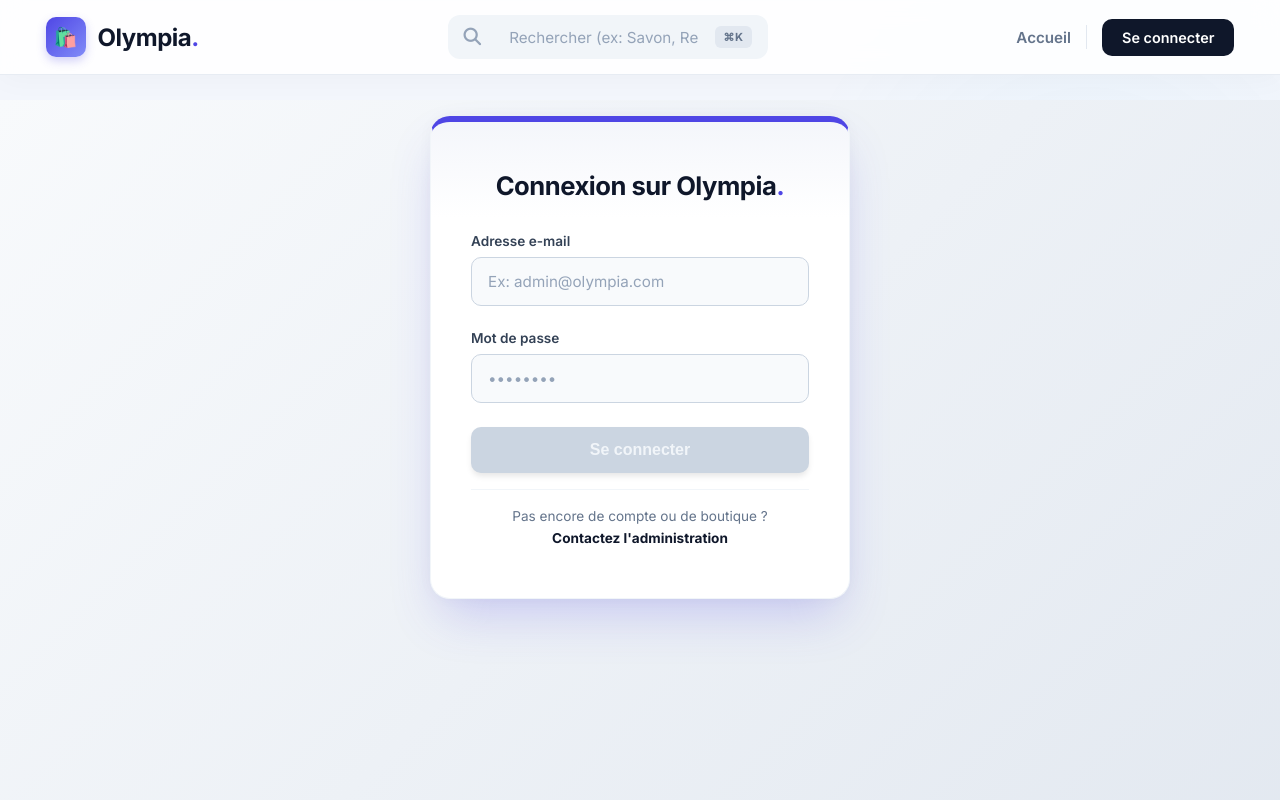
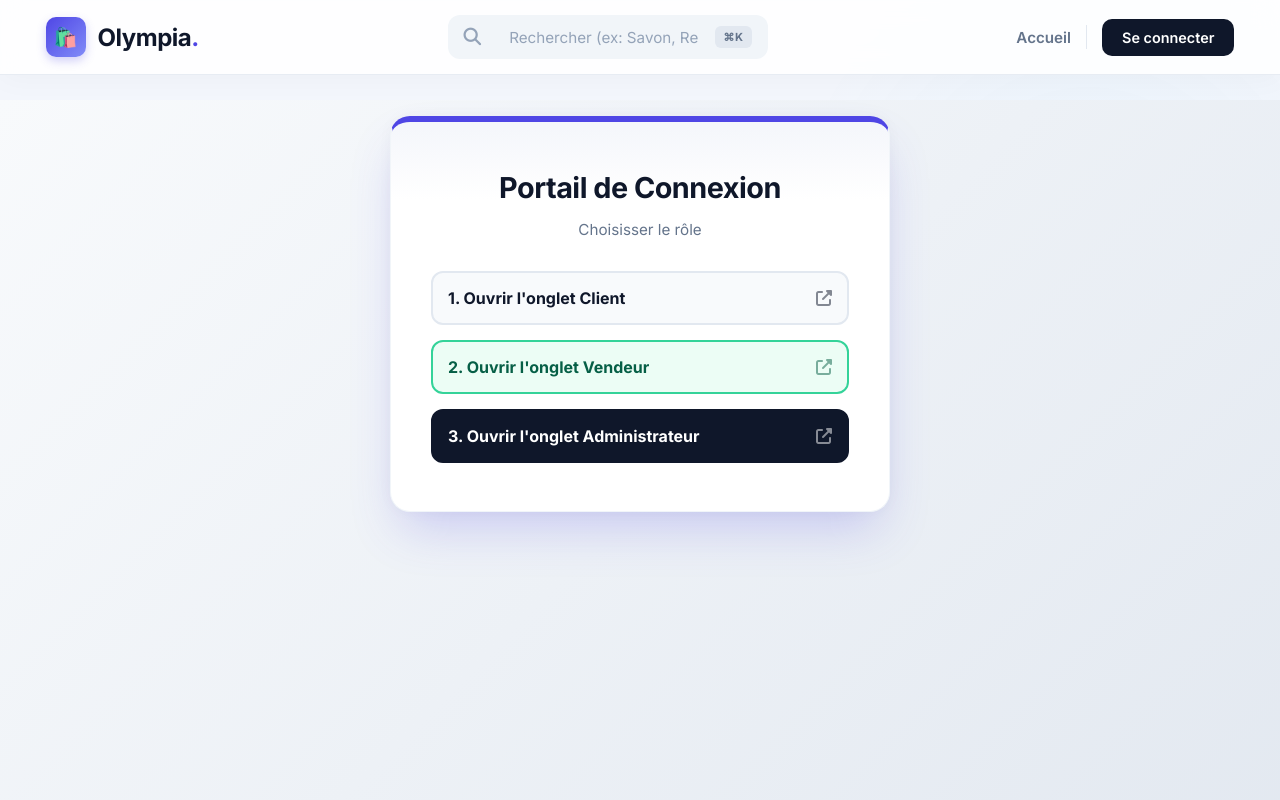
Before and after one commit to Maela1698/Olympia, an Angular app in the folder frontend/olympia-front/: page /login in a window 1280 px wide. Shown: the top 800 px of the page. Built offline with nearby package versions, Linux system fonts and the light colour scheme.

Commit message:
login pre-defini
Le login avec trois onglets differents
initialisé par un portail de connexion

```diff
--- a/frontend/olympia-front/src/app/pages/login/login.component.html
+++ b/frontend/olympia-front/src/app/pages/login/login.component.html
@@ -1,8 +1,39 @@
 <div class="login-wrapper">
-  <div class="login-card">
+
+  <div class="login-card" *ngIf="!currentRole" style="text-align: center; max-width: 500px;">
 
     <div class="login-header">
-        <h2>Connexion sur Olympia<span class="accent">.</span></h2>
+      <h2 style="font-size: 1.8rem; margin-bottom: 10px;">Portail de Connexion</h2>
+      <p style="color: #64748b; font-size: 0.95rem;">Choisisser le rôle </p>
+    </div>
+
+    <div style="display: flex; flex-direction: column; gap: 15px; margin-top: 30px;">
+
+      <a [routerLink]="['/login']" [queryParams]="{role: 'client'}" target="_blank"
+         style="background: #f8fafc; border: 2px solid #e2e8f0; color: #0f172a; padding: 15px; border-radius: 12px; text-decoration: none; font-weight: 700; display: flex; justify-content: space-between; align-items: center; transition: 0.2s;">
+        <span>1. Ouvrir l'onglet Client</span>
+        <i class="fa-solid fa-up-right-from-square" style="opacity: 0.5;"></i>
+      </a>
+
+      <a [routerLink]="['/login']" [queryParams]="{role: 'commercial'}" target="_blank"
+         style="background: #ecfdf5; border: 2px solid #34d399; color: #065f46; padding: 15px; border-radius: 12px; text-decoration: none; font-weight: 700; display: flex; justify-content: space-between; align-items: center; transition: 0.2s;">
+        <span>2. Ouvrir l'onglet Vendeur</span>
+        <i class="fa-solid fa-up-right-from-square" style="opacity: 0.5;"></i>
+      </a>
+
+      <a [routerLink]="['/login']" [queryParams]="{role: 'admin'}" target="_blank"
+         style="background: #0f172a; border: 2px solid #0f172a; color: white; padding: 15px; border-radius: 12px; text-decoration: none; font-weight: 700; display: flex; justify-content: space-between; align-items: center; transition: 0.2s;">
+        <span>3. Ouvrir l'onglet Administrateur</span>
+        <i class="fa-solid fa-up-right-from-square" style="opacity: 0.5;"></i>
+      </a>
+
+    </div>
+  </div>
+
+  <div class="login-card" *ngIf="currentRole">
+
+    <div class="login-header">
+        <h2>Connexion <span style="text-transform: capitalize; color: #4f46e5;">{{ currentRole }}</span><span class="accent">.</span></h2>
     </div>
 
     <div *ngIf="errorMessage" class="alert-error">
@@ -14,17 +45,8 @@
       <div class="form-group">
         <label for="mail">Adresse e-mail</label>
         <div class="input-wrapper">
-          <input
-            type="email"
-            id="mail"
-            formControlName="mail"
-            placeholder="Ex: admin@olympia.com"
-            [class.invalid]="loginForm.get('mail')?.invalid && loginForm.get('mail')?.touched"
-          >
+          <input type="email" id="mail" formControlName="mail" [class.invalid]="loginForm.get('mail')?.invalid && loginForm.get('mail')?.touched">
         </div>
-        <small *ngIf="loginForm.get('mail')?.invalid && loginForm.get('mail')?.touched" class="text-error">
-          Une adresse e-mail valide est requise.
-        </small>
       </div>
 
       <div class="form-group">
@@ -32,13 +54,7 @@
           <label for="password">Mot de passe</label>
         </div>
         <div class="input-wrapper">
-          <input
-            type="password"
-            id="password"
-            formControlName="password"
-            placeholder="••••••••"
-            [class.invalid]="loginForm.get('password')?.invalid && loginForm.get('password')?.touched"
-          >
+          <input type="password" id="password" formControlName="password" [class.invalid]="loginForm.get('password')?.invalid && loginForm.get('password')?.touched">
         </div>
       </div>
 
@@ -49,9 +65,6 @@
 
     </form>
 
-    <div class="form-footer">
-      <p>Pas encore de compte ou de boutique ? <br> <a routerLink="/inscription" class="register-link">Contactez l'administration</a></p>
-    </div>
+  </div>
 
-  </div>
 </div>
--- a/frontend/olympia-front/src/app/pages/login/login.component.ts
+++ b/frontend/olympia-front/src/app/pages/login/login.component.ts
@@ -1,24 +1,28 @@
-import { Component, inject } from '@angular/core';
+import { Component, OnInit, inject } from '@angular/core';
 import { CommonModule } from '@angular/common';
 import { ReactiveFormsModule, FormBuilder, FormGroup, Validators } from '@angular/forms';
-import { Router } from '@angular/router';
+import { Router, ActivatedRoute, RouterModule } from '@angular/router'; // 👈 Ajout de RouterModule
 import { AuthService } from '../../services/auth.service';
 
 @Component({
   selector: 'app-login',
   standalone: true,
-  imports: [CommonModule, ReactiveFormsModule],
+  imports: [CommonModule, ReactiveFormsModule, RouterModule], // 👈 N'oublie pas RouterModule
   templateUrl: './login.component.html',
-  styleUrl: './login.component.css'
+  styleUrls: ['./login.component.css']
 })
-export class LoginComponent {
+export class LoginComponent implements OnInit {
   private fb = inject(FormBuilder);
   private authService = inject(AuthService);
   private router = inject(Router);
+  private route = inject(ActivatedRoute);
 
   loginForm: FormGroup;
   errorMessage: string = '';
   isLoading: boolean = false;
+
+  // 👇 NOUVELLE VARIABLE : Détecte si on est sur le portail ou sur un formulaire
+  currentRole: string | null = null;
 
   constructor() {
     this.loginForm = this.fb.group({
@@ -27,45 +31,51 @@ export class LoginComponent {
     });
   }
 
+  ngOnInit() {
+    this.route.queryParams.subscribe(params => {
+      // On lit le rôle dans l'URL (ex: /login?role=admin)
+      this.currentRole = params['role'] || null;
+
+      // Si un rôle est trouvé, on pré-remplit le formulaire !
+      if (this.currentRole === 'admin') {
+        this.loginForm.patchValue({ mail: 'admin@test.com', password: '123456' });
+      } else if (this.currentRole === 'commercial') {
+        this.loginForm.patchValue({ mail: 'commercial@olympia.mg', password: '123456' });
+      } else if (this.currentRole === 'client') {
+        this.loginForm.patchValue({ mail: 'safidy@client.mg', password: '123456' });
+      }
+    });
+  }
+
   onSubmit() {
     if (this.loginForm.invalid) return;
-
     this.isLoading = true;
 
     this.authService.login(this.loginForm.value).subscribe({
       next: (response) => {
         this.isLoading = false;
 
-        // IMPORTANT: Assure-toi que response.user.role renvoie bien 'admin', 'commercial' ou 'client'
         const role = response.user.role;
-        const redirectUrl = localStorage.getItem('redirectAfterLogin');
+        const redirectUrl = sessionStorage.getItem('redirectAfterLogin');
 
-        // On nettoie la mémoire immédiatement
         if (redirectUrl) {
-          localStorage.removeItem('redirectAfterLogin');
+          sessionStorage.removeItem('redirectAfterLogin');
         }
 
-        // --- AIGUILLAGE STRICT SELON LE RÔLE ---
         switch (role) {
           case 'admin':
-            // L'admin va TOUJOURS sur son dashboard
             this.router.navigate(['/admin/dashboard']);
             break;
-
           case 'commercial':
-            // Le commercial va TOUJOURS sur son dashboard
             this.router.navigate(['/boutique/dashboard']);
             break;
-
           case 'client':
-            // SEUL LE CLIENT a le droit de retourner au produit qu'il voulait acheter !
             if (redirectUrl) {
               this.router.navigateByUrl(redirectUrl);
             } else {
               this.router.navigate(['/']);
             }
             break;
-
           default:
             this.router.navigate(['/']);
         }
```
